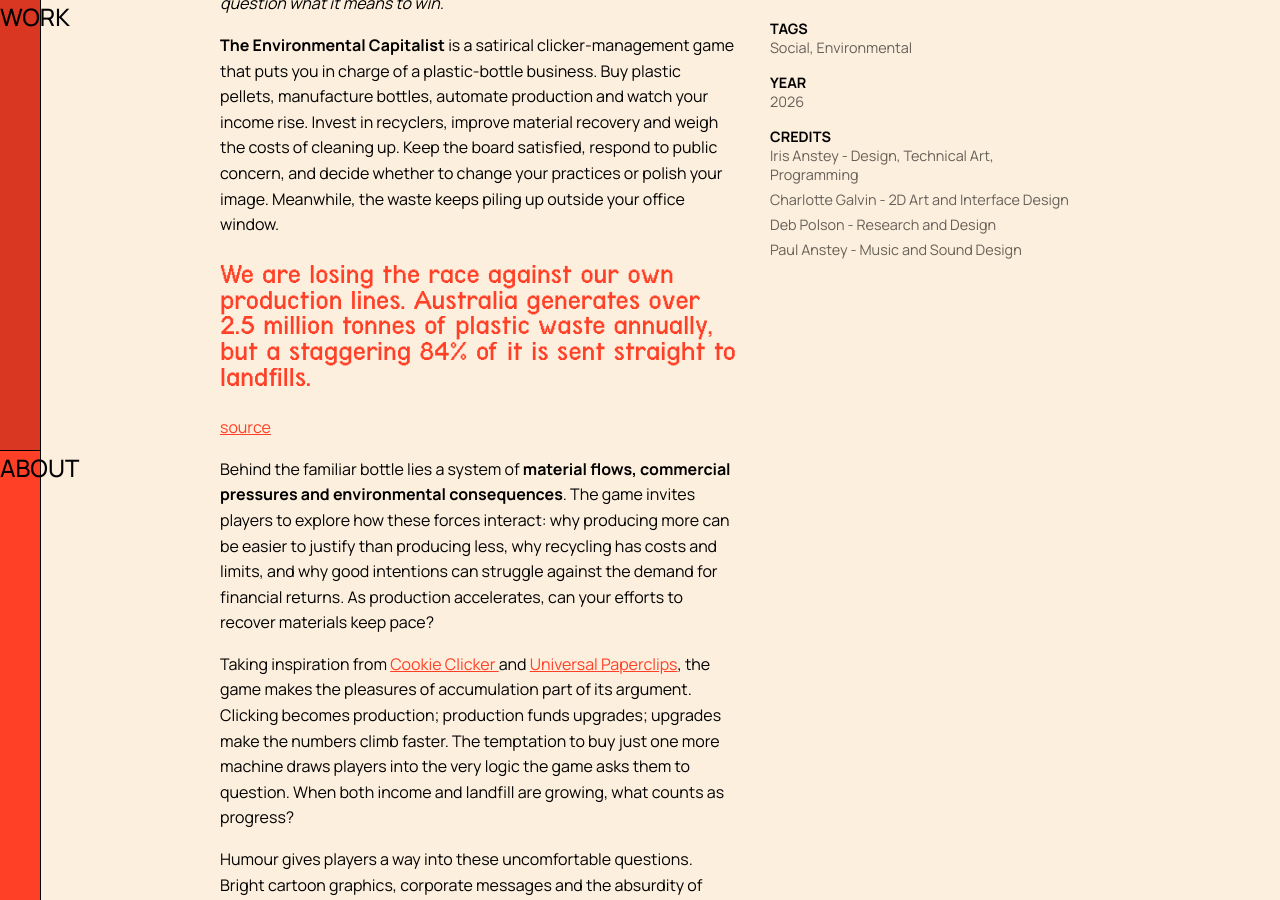
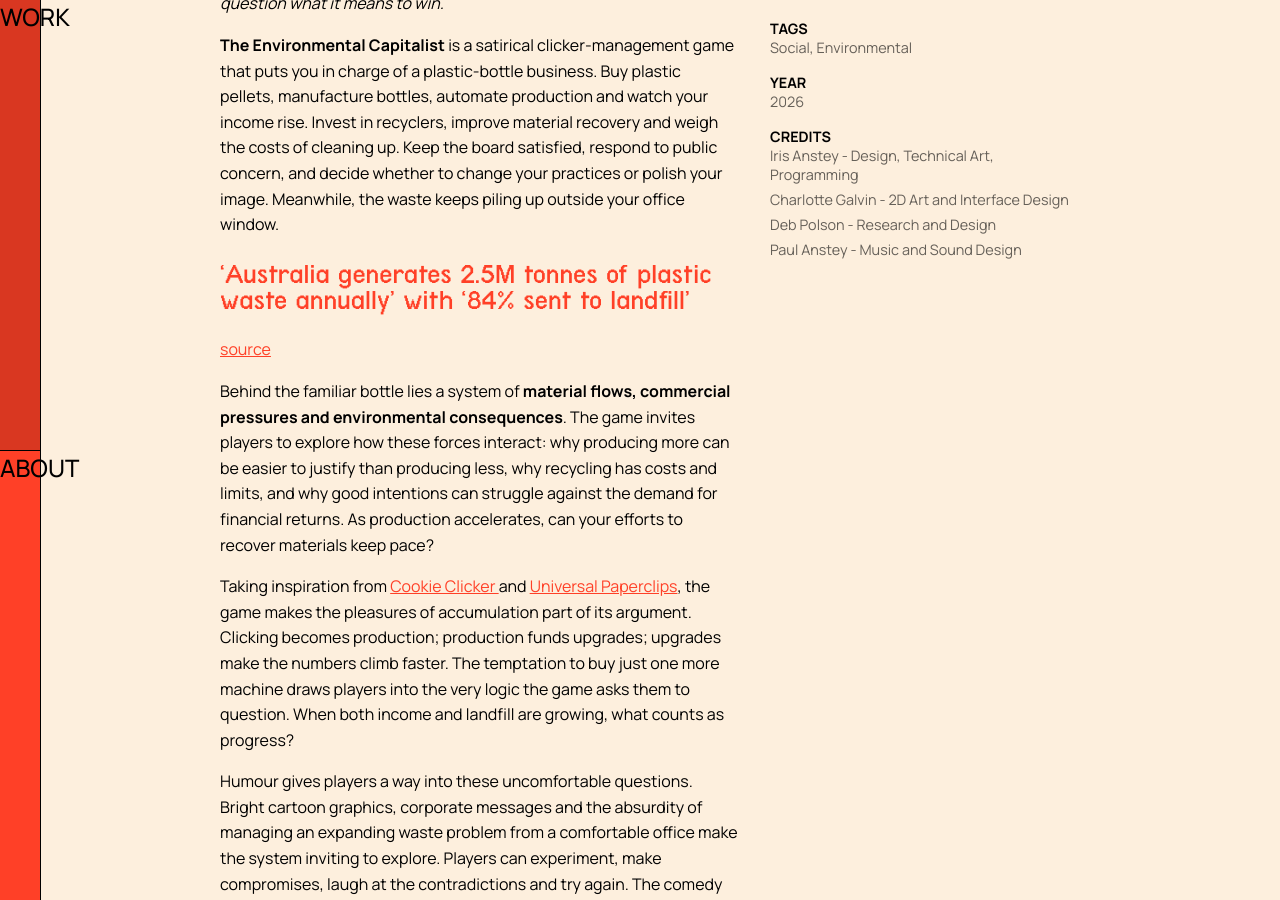
Before and after one commit to debpolson/debpolson.github.io, a Jekyll site: the page built from _work/EnvironmentalCapitalist_Work.md, in a window 1280 px wide and 900 px high, scrolled down 1296 px. Built offline with Jekyll 4.4.1, drawn with Linux system fonts in a browser that asks for light colours; some of the changed text lies outside the part shown.

Commit message:
Update EnvironmentalCapitalist_Work.md
corrected quotes

```diff
--- a/_work/EnvironmentalCapitalist_Work.md
+++ b/_work/EnvironmentalCapitalist_Work.md
@@ -24,7 +24,7 @@ credits:
 
 **The Environmental Capitalist** is a satirical clicker-management game that puts you in charge of a plastic-bottle business. Buy plastic pellets, manufacture bottles, automate production and watch your income rise. Invest in recyclers, improve material recovery and weigh the costs of cleaning up. Keep the board satisfied, respond to public concern, and decide whether to change your practices or polish your image. Meanwhile, the waste keeps piling up outside your office window.
 
-## We are losing the race against our own production lines. Australia generates over 2.5 million tonnes of plastic waste annually, but a staggering 84% of it is sent straight to landfills.
+## 'Australia generates 2.5M tonnes of plastic waste annually' with '84% sent to landfill'
 [source](https://www.cleanup.org.au/waste-challenges/)
 
 Behind the familiar bottle lies a system of **material flows, commercial pressures and environmental consequences**. The game invites players to explore how these forces interact: why producing more can be easier to justify than producing less, why recycling has costs and limits, and why good intentions can struggle against the demand for financial returns. As production accelerates, can your efforts to recover materials keep pace?
```
Also changed, not shown: other parts of _work/EnvironmentalCapitalist_Work.md (+3 -0 lines).
